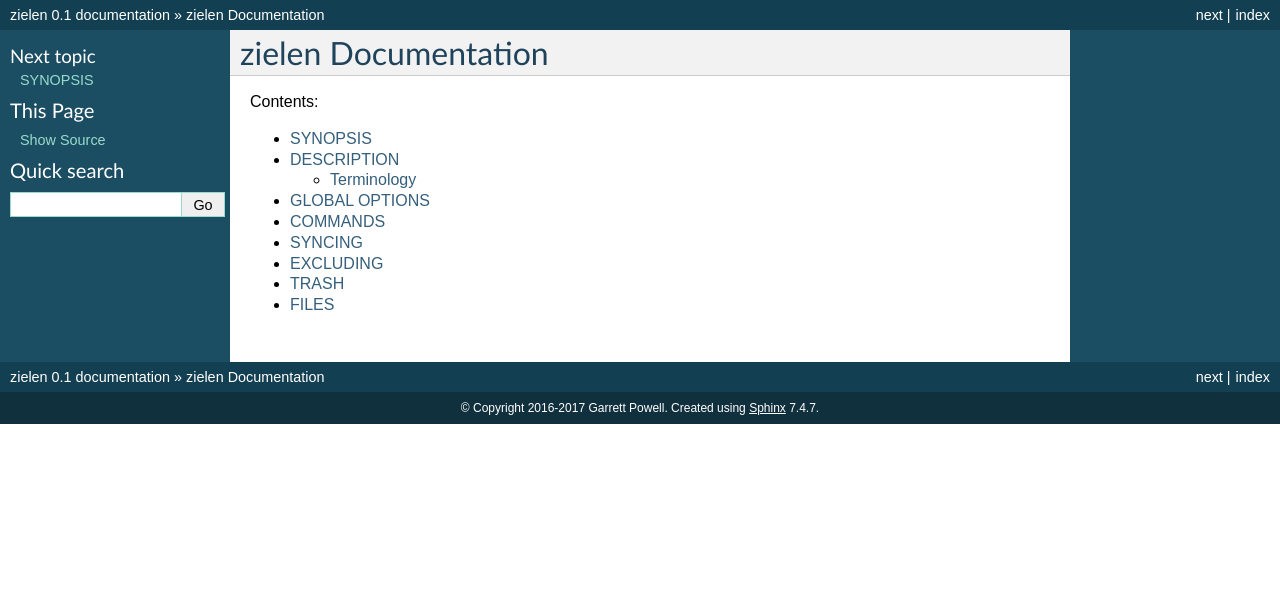
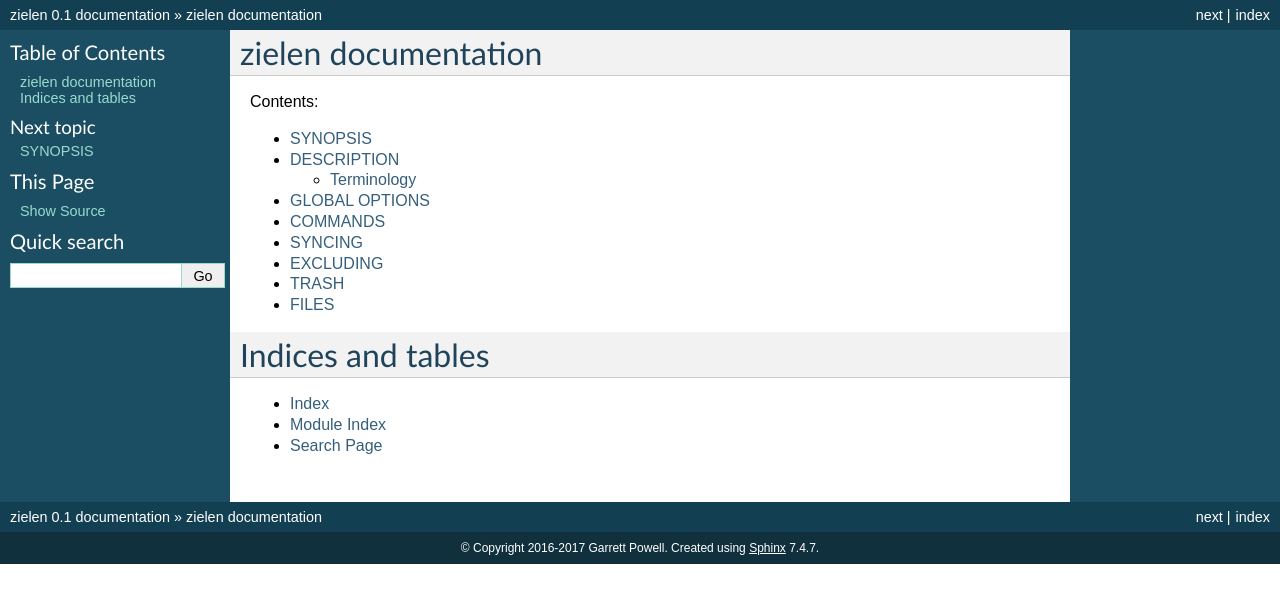
Before and after one commit to lostatc/retain-sync, a Sphinx documentation site: the page built from docs/index.rst, in a window 1280 px wide. Shown: the top 603 px of the page. Built offline with Sphinx 7.4.7, drawn with Linux system fonts in a browser that asks for light colours.

Commit message:
Add indices and tables to documentation

```diff
--- a/docs/index.rst
+++ b/docs/index.rst
@@ -3,7 +3,7 @@
    You can adapt this file completely to your liking, but it should at least
    contain the root `toctree` directive.
 
-zielen Documentation
+zielen documentation
 ====================
 
 .. toctree::
@@ -11,3 +11,10 @@ zielen Documentation
    :caption: Contents:
 
    zielen.1
+
+Indices and tables
+==================
+
+* :ref:`genindex`
+* :ref:`modindex`
+* :ref:`search`
```
